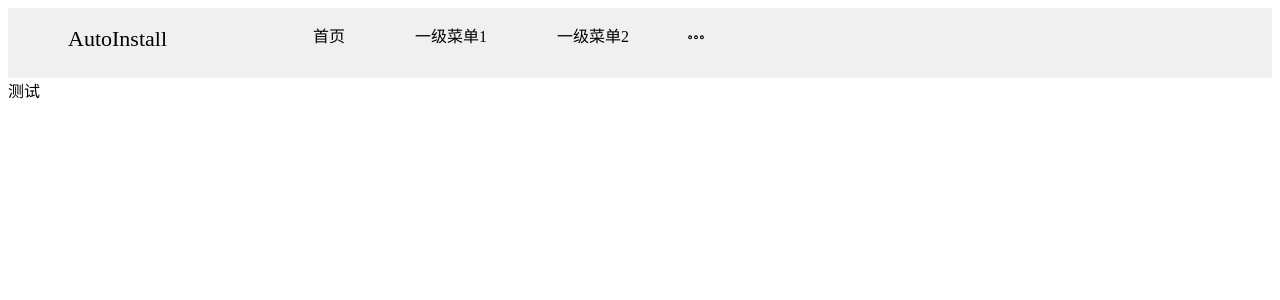
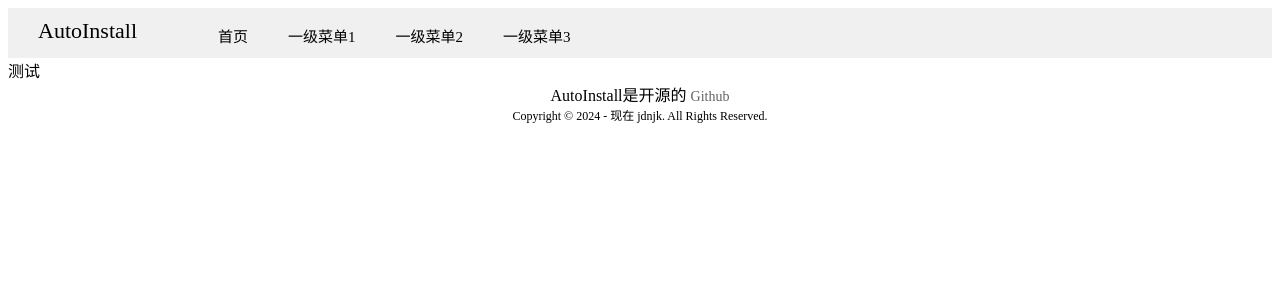
Before and after one commit to autoinst/web, a Nuxt app: page / in a window 1280 px wide. Shown: the top 300 px of the page. Built offline with nearby package versions, Linux system fonts and the light colour scheme.

Commit message:
LLLLLLLLLLLLLLLLL

```diff
--- a/app.vue
+++ b/app.vue
@@ -3,17 +3,20 @@
     <TopNav />
     <NuxtRouteAnnouncer />
     <NuxtPage />
+    <Footer />
   </div>
 </template>
 
 
 <script>
+import Footer from './components/Footer.vue';
 import TopNav from './components/TopNav.vue'
 
 export default {
   name: 'main',
   components: {
-    TopNav
+    TopNav,
+    Footer
   }
 }
 </script>
--- /dev/null
+++ b/components/Footer.vue
@@ -0,0 +1,49 @@
+<template>
+    <div class='footer'>
+        <span class="scroll"></span>
+        AutoInstall是开源的 <el-link href="https://github.com/jdnjk/AutoInstall" target="_blank">Github</el-link>
+        <br/>
+        <span class="copyright">Copyright © 2024 - 现在 jdnjk. All Rights Reserved.</span>
+    </div>
+  </template>
+  <style>
+    .el-divider{
+      background-color: rgb(84, 92, 100);
+    }
+  </style>
+  <style scoped>
+      .footer{
+          height: 250px;
+          text-align: center;
+          font-size: 16px;
+          padding: 0px 100px;
+          position: relative;
+      }
+      .footer{
+        cursor: pointer;
+      }
+      .copyright{
+        font-size: 12px;
+      }
+      .info{
+        font-size: 14px;
+        color: #72767b;
+        line-height: 25px;
+      }
+  </style>
+  <script>
+  export default {
+    name: 'Footer',
+    data () {
+      return {
+        drawer: false,
+        direction: 'btt'
+      }
+    },
+    methods: {
+      handleClose (done) {
+        done()
+      }
+    }
+  }
+  </script>
--- a/components/TopNav.vue
+++ b/components/TopNav.vue
@@ -4,7 +4,7 @@
     <div class="header">
       <div class="logo">AutoInstall</div>
       <!-- 水平一级菜单 -->
-      <div style="float:left;">
+      <div style="float:center;">
         <el-menu
           mode="horizontal"
           text-color="#000000"
@@ -62,13 +62,13 @@ export default {
   position: relative;
   box-sizing: border-box;
   width: 100%;
-  height: 70px;
+  height: 50px;
   font-size: 22px;
 }
 .header .logo {
   float: left;
-  margin-left: 60px;
-  margin-top: 17.5px;
+  margin-left: 30px;
+  margin-top: 9.5px;
   height: 29px;
   width: 160px;
   vertical-align: middle;
@@ -76,7 +76,7 @@ export default {
 /* --------------- 水平一级菜单栏的样式--------------------- */
 .el-menu.el-menu--horizontal {
   border-bottom: none !important;
-  float: left;
+  float: center;
   margin-left: 50px;
   background: transparent;
 }
@@ -86,7 +86,7 @@ export default {
   font-weight: bold;
 }
 .el-menu--horizontal > .el-menu-item {
-  font-size: 16px;
-  margin: 0 15px;
+  font-size: 15px;
+  margin: 1 6px;
 }
 </style>
--- a/package.json
+++ b/package.json
@@ -11,7 +11,7 @@
   },
   "dependencies": {
     "@element-plus/icons-vue": "^2.3.1",
-    "element-plus": "^2.8.0",
+    "element-plus": "^2.8.3",
     "nuxt": "^3.12.4",
     "vue": "latest"
   },
```
Also changed, not shown: 1 other file (tests, documents, lock files or other folders).
